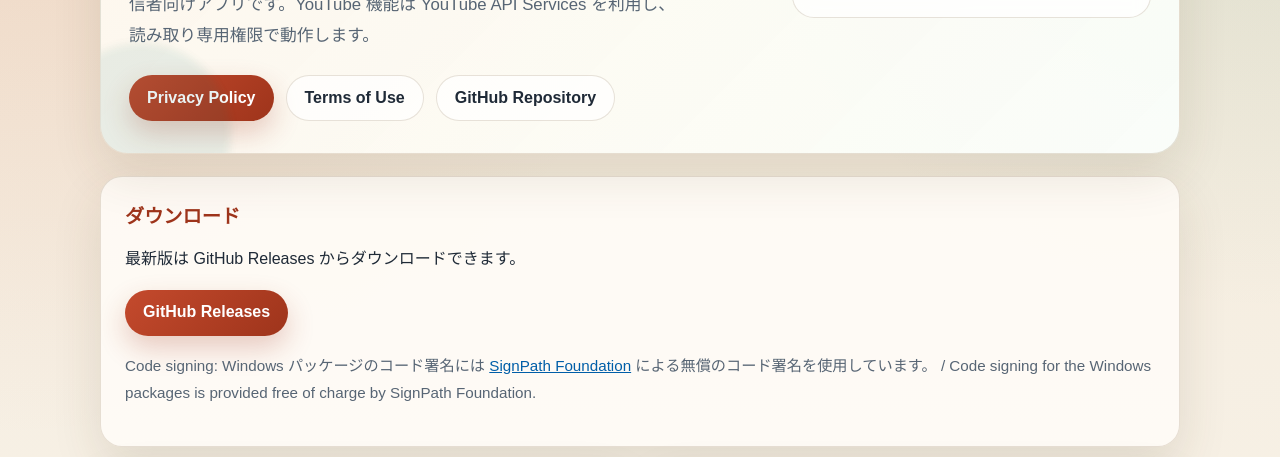
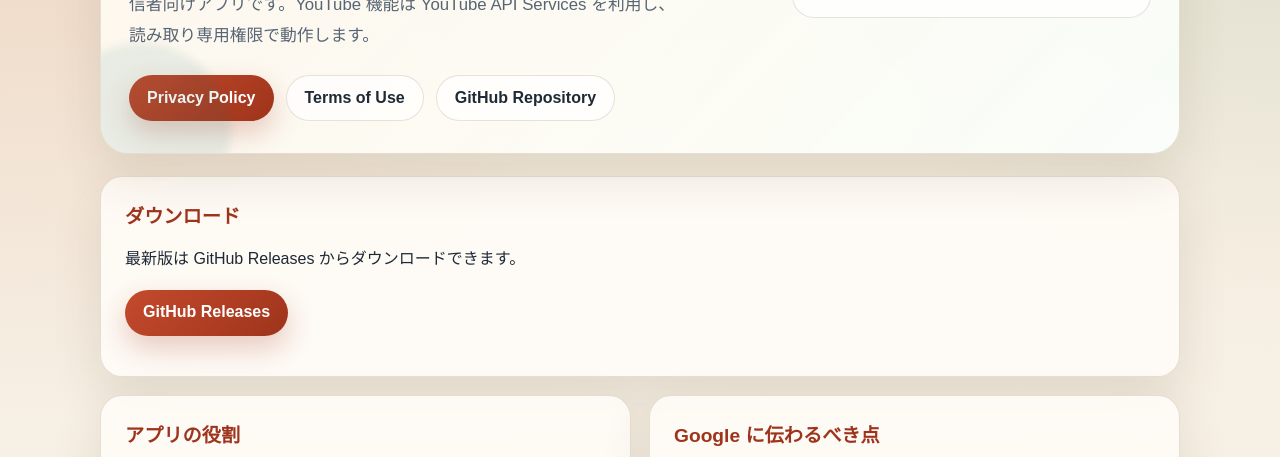
Before and after one commit to denpadokei/TwitchChatOverlay, a plain HTML site: page docs/index.html in a window 1280 px wide. Shown: the part 279-736 px from the top of the page. Drawn offline with Linux system fonts and the light colour scheme.

Commit message:
revert: SignPath連携を中止し自己署名配布に戻す
PR #13 のマージを revert。あわせて公開ページから SignPath の記載を削除（ダウンロード導線は維持）。

```diff
--- a/docs/index.html
+++ b/docs/index.html
@@ -280,7 +280,6 @@
                 <h2>ダウンロード</h2>
                 <p>最新版は GitHub Releases からダウンロードできます。</p>
                 <p><a class="button button-primary" href="https://github.com/denpadokei/TwitchChatOverlay/releases/latest">GitHub Releases</a></p>
-                <p class="mini">Code signing: Windows パッケージのコード署名には <a href="https://signpath.org/">SignPath Foundation</a> による無償のコード署名を使用しています。 / Code signing for the Windows packages is provided free of charge by SignPath Foundation.</p>
             </article>
 
             <article class="card">
```
